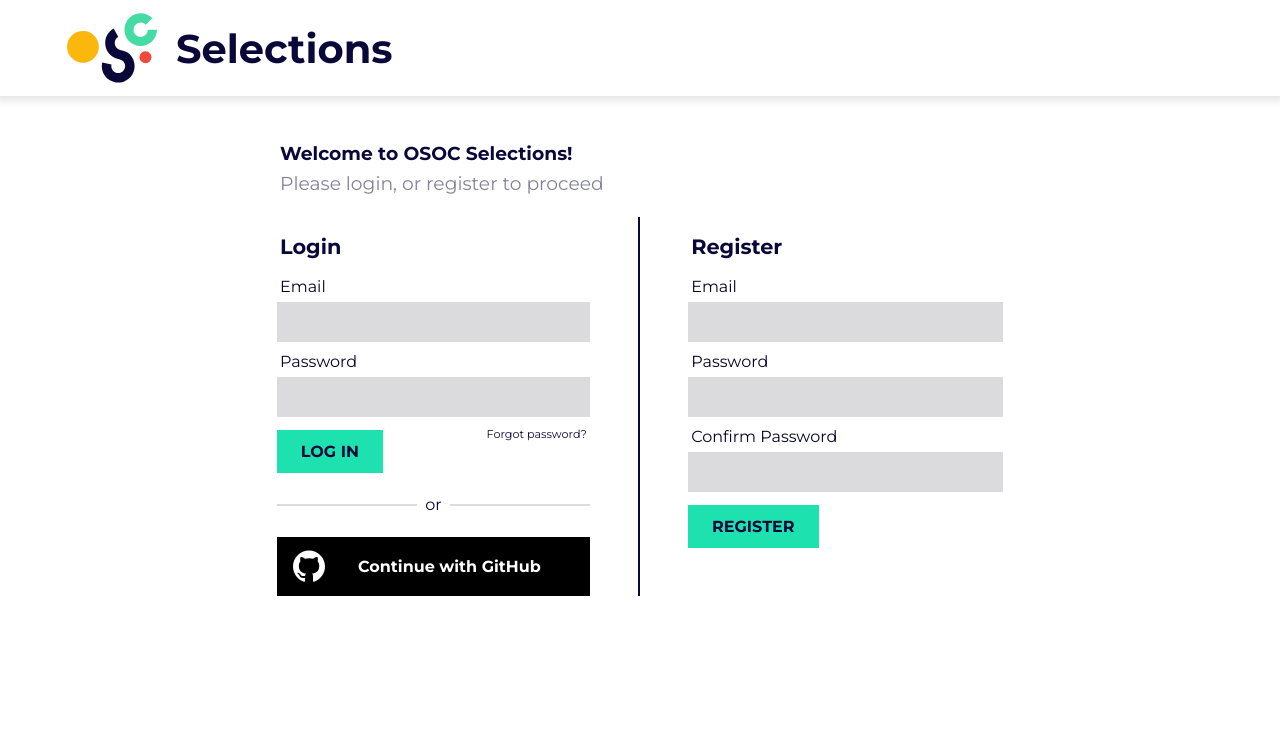
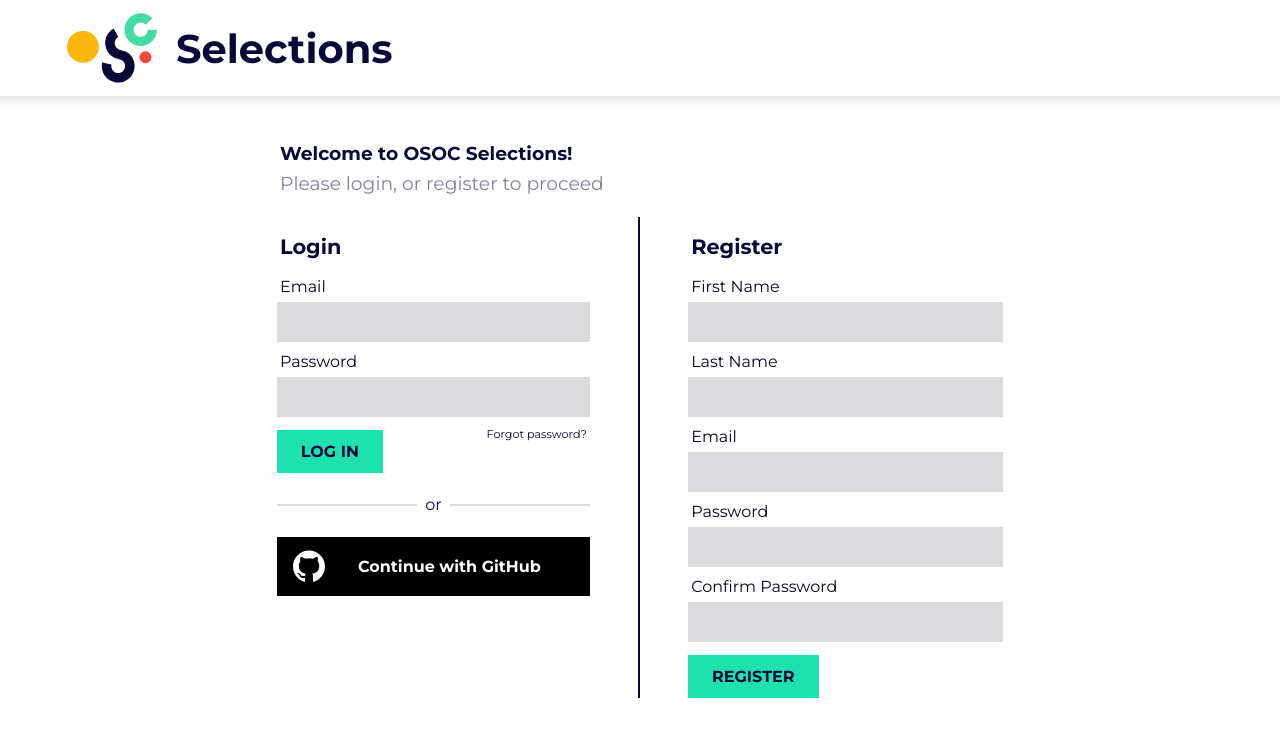
Before and after one commit to SELab-2/OSOC-2, a Next.js app in the folder frontend/: page /login in a window 1280 px wide. Shown: the top 736 px of the page. Built offline with nearby package versions, Linux system fonts and the light colour scheme.

Commit message:
feat(register): first and last name

```diff
--- a/frontend/pages/login.tsx
+++ b/frontend/pages/login.tsx
@@ -17,6 +17,10 @@ const Login: NextPage = () => {
     // Register field values with corresponding error messages
     const [registerEmail, setRegisterEmail] = useState<string>("");
     const [registerEmailError, setRegisterEmailError] = useState<string>("");
+    const [registerFirstName, setRegisterFirstName] = useState<string>("");
+    const [registerFirstNameError, setRegisterFirstNameError] = useState<string>("");
+    const [registerLastName, setRegisterLastName] = useState<string>("");
+    const [registerLastNameError, setRegisterLastNameError] = useState<string>("");
     const [registerPassword, setRegisterPassword] = useState<string>("");
     const [registerPasswordError, setRegisterPasswordError] = useState<string>("");
     const [registerConfirmPassword, setRegisterConfirmPassword] = useState<string>("");
@@ -79,6 +83,20 @@ const Login: NextPage = () => {
             error = true
         } else {
             setRegisterEmailError("");
+        }
+
+        if (registerFirstName === "") {
+            setRegisterFirstNameError("First name cannot be empty")
+            error = true
+        } else {
+            setRegisterFirstNameError("")
+        }
+
+        if (registerLastNameError === "") {
+            setRegisterLastNameError("Last name cannot be empty")
+            error = true
+        } else {
+            setRegisterLastNameError("")
         }
 
         if (registerPassword === "") {
@@ -229,6 +247,18 @@ const Login: NextPage = () => {
                             submitRegister(e)
                         }}>
                             <label className={styles.label}>
+                                First Name
+                                <input type="text" name="registerFirstName" value={registerFirstName}
+                                       onChange={e => setRegisterFirstName(e.target.value)}/>
+                            </label>
+                            <p className={`${styles.textFieldError} ${registerFirstNameError !== "" ? styles.anim : ""}`}>{registerFirstNameError}</p>
+                            <label className={styles.label}>
+                                Last Name
+                                <input type="text" name="registerLastName" value={registerLastName}
+                                       onChange={e => setRegisterLastName(e.target.value)}/>
+                            </label>
+                            <p className={`${styles.textFieldError} ${registerLastNameError !== "" ? styles.anim : ""}`}>{registerLastNameError}</p>
+                            <label className={styles.label}>
                                 Email
                                 <input type="text" name="registerEmail" value={registerEmail}
                                        onChange={e => setRegisterEmail(e.target.value)}/>
```
